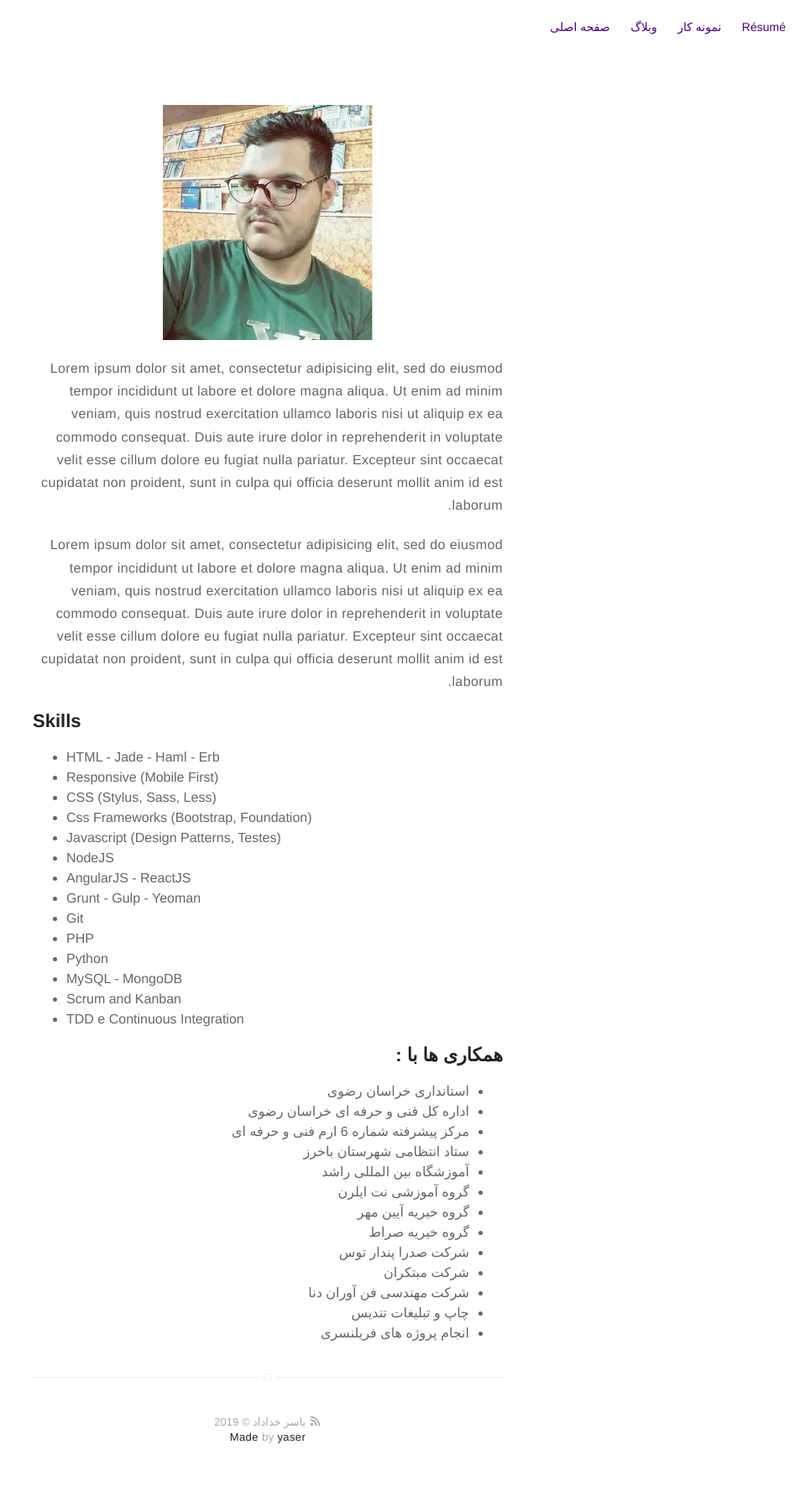
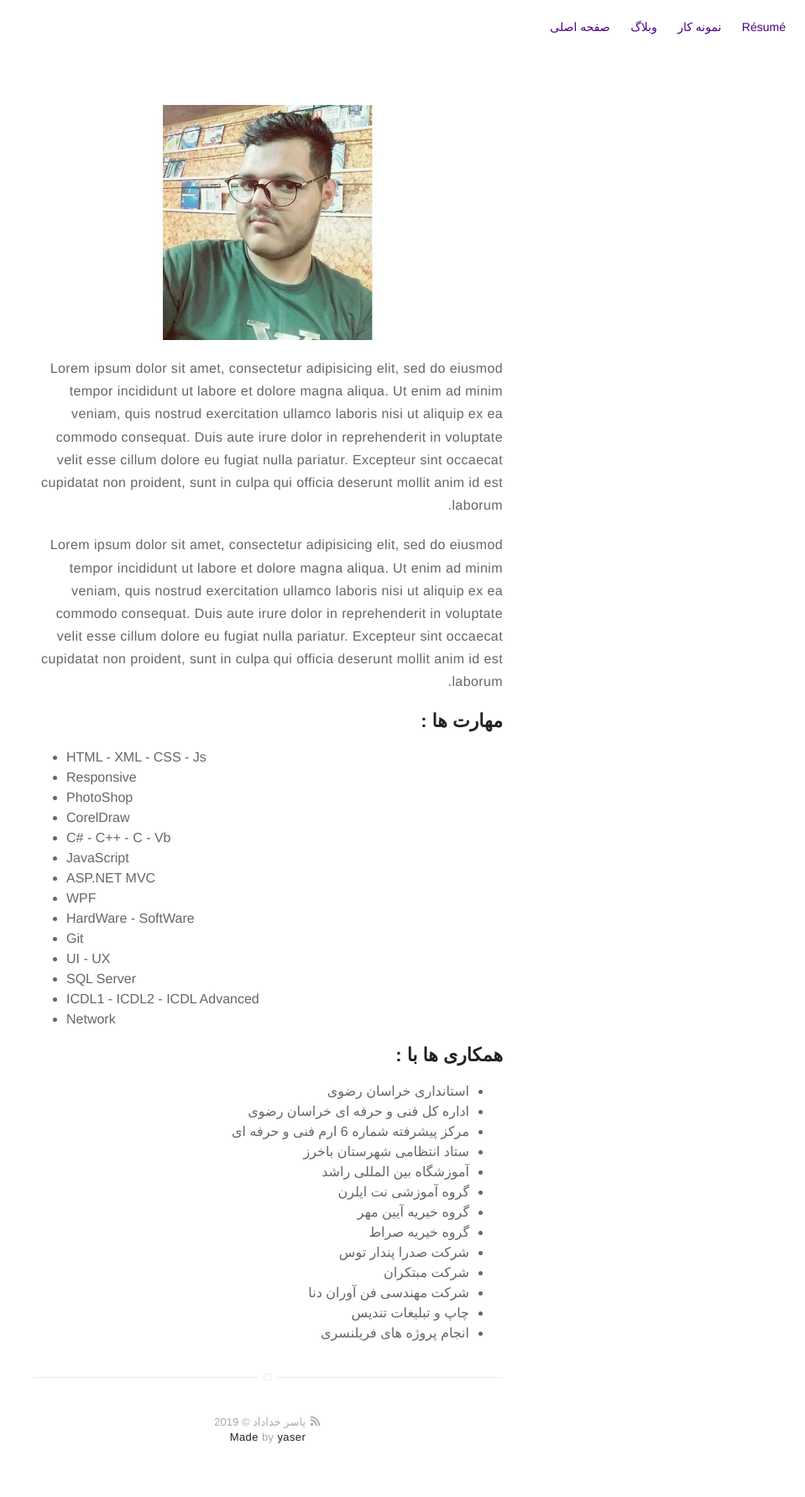
Before and after one commit to yaserkhodadad/yaserkhodadad.github.io, a Jekyll site: the page built from about.md, in a window 1280 px wide. Shown: the whole page at 84% size, without its empty margins (321-1280 px from the left). Built offline with Jekyll 4.4.1, drawn with Linux system fonts in a browser that asks for light colours.

Commit message:
Update about.md

```diff
--- a/about.md
+++ b/about.md
@@ -19,23 +19,24 @@ consequat. Duis aute irure dolor in reprehenderit in voluptate velit esse
 cillum dolore eu fugiat nulla pariatur. Excepteur sint occaecat cupidatat non
 proident, sunt in culpa qui officia deserunt mollit anim id est laborum.</p>
 
-<h2>Skills</h2>
+<h2 style="direction:rtl">مهارت ها  :</h2>
 
 <ul class="skill-list">
-	<li>HTML - Jade - Haml - Erb</li>
-	<li>Responsive (Mobile First)</li>
-	<li>CSS (Stylus, Sass, Less)</li>
-	<li>Css Frameworks (Bootstrap, Foundation)</li>
-	<li>Javascript (Design Patterns, Testes)</li>
-	<li>NodeJS</li>
-	<li>AngularJS - ReactJS</li>
-	<li>Grunt - Gulp - Yeoman</li>
+	<li>HTML - XML - CSS - Js </li>
+	<li>Responsive </li>
+	<li>PhotoShop</li>
+	<li> CorelDraw </li>
+	<li>C# - C++ - C - Vb</li>
+	<li>JavaScript</li>
+	<li>ASP.NET MVC</li>
+	<li>WPF</li>
+	<li>HardWare - SoftWare</li>
 	<li>Git</li>
-	<li>PHP</li>
-	<li>Python</li>
-	<li>MySQL - MongoDB</li>
-	<li>Scrum and Kanban</li>
-	<li>TDD e Continuous Integration</li>
+	<li>UI - UX</li>
+	<li>SQL Server</li>
+	<li>ICDL1 - ICDL2 - ICDL Advanced</li>
+	<li> Network </li>
+
 </ul>
 
 <h2 style="direction:rtl">همکاری ها با :</h2>
```
